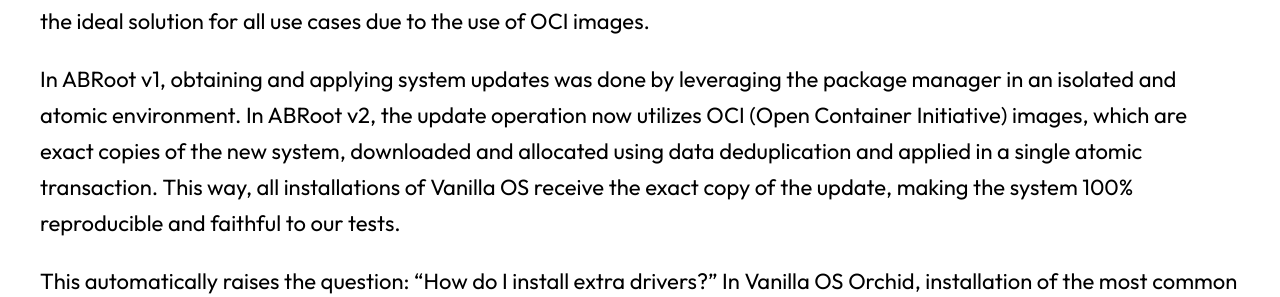
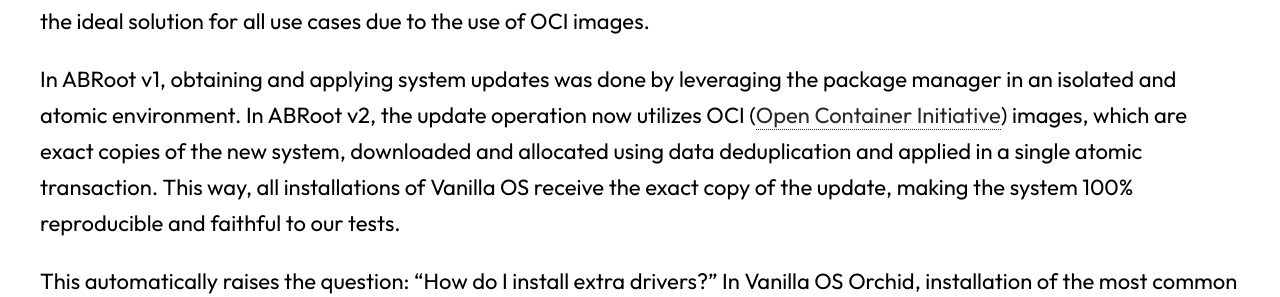
Before and after one commit to Vanilla-OS/website, a Jekyll site: the page built from _posts/2023-06-11-vanilla-os-orchid-devlog.md, in a window 1280 px wide and 900 px high, scrolled down 694 px. Shown: the part 195-492 px from the top of the window. Built offline with Jekyll 4.4.1, drawn with Linux system fonts in a browser that asks for light colours; nearby versions of some CDN libraries; a style sheet for code colours, icons or effects is not loaded; some of the changed lines change nothing that is shown.

Commit message:
Add link to OCI, update alt texts

```diff
--- a/_posts/2023-06-11-vanilla-os-orchid-devlog.md
+++ b/_posts/2023-06-11-vanilla-os-orchid-devlog.md
@@ -15,7 +15,7 @@
 
 The new version is not just an update; the entire underlying structure has been rethought and rewritten from scratch to be the ideal solution for all use cases due to the use of OCI images.
 
-In ABRoot v1, obtaining and applying system updates was done by leveraging the package manager in an isolated and atomic environment. In ABRoot v2, the update operation now utilizes OCI (Open Container Initiative) images, which are exact copies of the new system, downloaded and allocated using data deduplication and applied in a single atomic transaction. This way, all installations of Vanilla OS receive the exact copy of the update, making the system 100% reproducible and faithful to our tests.
+In ABRoot v1, obtaining and applying system updates was done by leveraging the package manager in an isolated and atomic environment. In ABRoot v2, the update operation now utilizes OCI ([Open Container Initiative](https://opencontainers.org)) images, which are exact copies of the new system, downloaded and allocated using data deduplication and applied in a single atomic transaction. This way, all installations of Vanilla OS receive the exact copy of the update, making the system 100% reproducible and faithful to our tests.
 
 This automatically raises the question: "How do I install extra drivers?" In Vanilla OS Orchid, installation of the most common drivers is a graphical and effortless process. However, there are cases where it is necessary to install additional packages in the system. For this reason, we have introduced a package manager in ABRoot v2 that allows users to manage their packages using atomic transactions.
 
@@ -104,9 +104,9 @@
 
 At any time, the user can access the command line to install packages using this subsystem or use the new graphical sideload utility to install Deb packages or Android APKs.
 
-![Installing an Apk package of Chromium using the sideload utility](/assets/uploads/sideload-utility-install.webp)
+![Installing the Chromium APK using the sideload utility](/assets/uploads/sideload-utility-install.webp)
 
-![Uninstalling an Apk package of Chromium using the sideload utility](/assets/uploads/sideload-utility-uninstall.webp)
+![Uninstalling the Chromium APK using the sideload utility](/assets/uploads/sideload-utility-uninstall.webp)
 
 We are working on making the subsystem easier to access by integrating it into GNOME Software. We can't promise this at this time. But it is in our plans.
 
```
